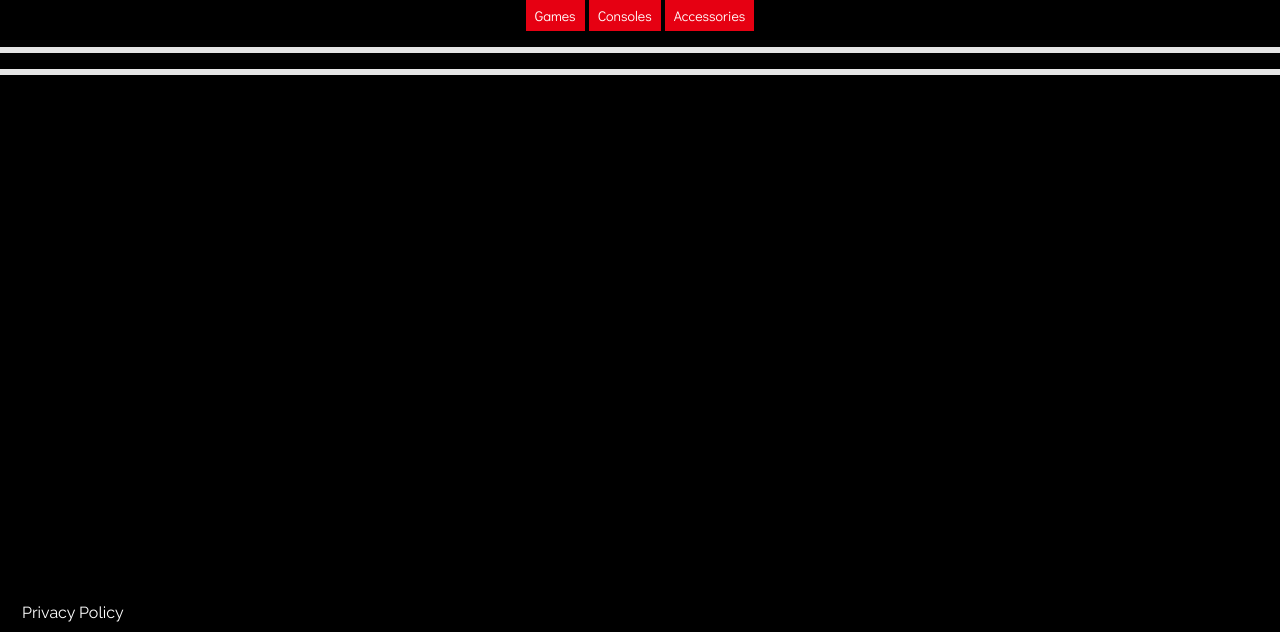
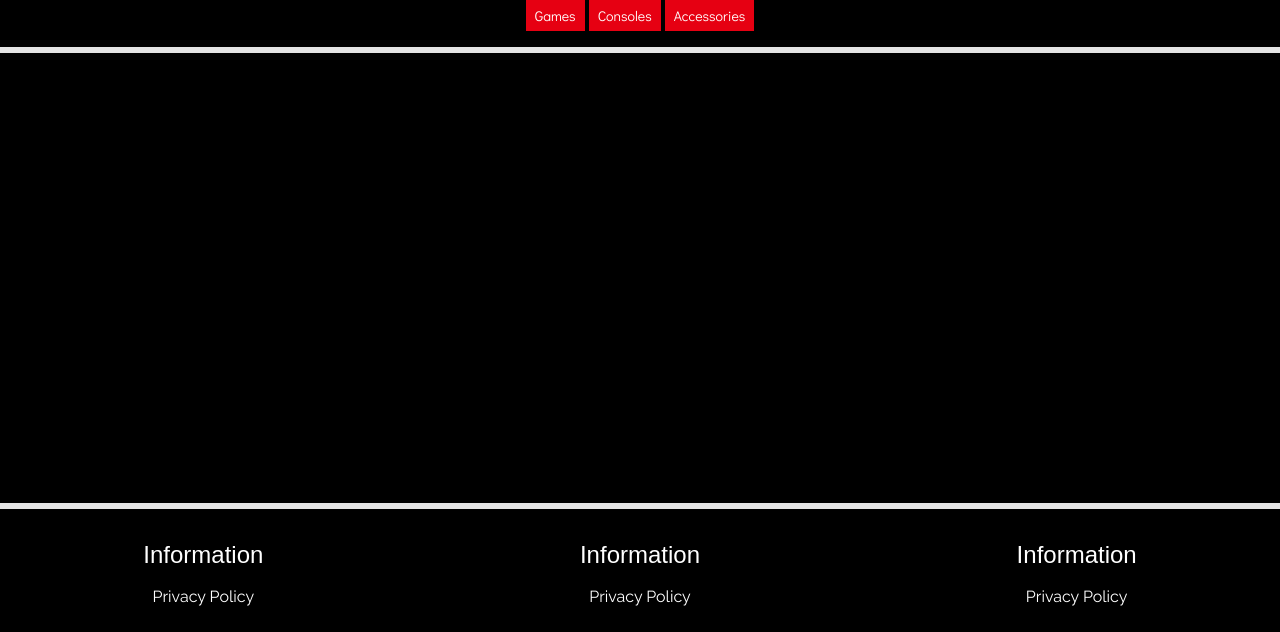
Before and after one commit to Julius-88/ludus-nexus, a Django app: page /consoles/nintendo/ in a window 1280 px wide. Shown: the part 168-800 px from the top of the page. Run offline with Django 3.2, Linux system fonts and the light colour scheme; some libraries are stand-ins or nearby versions; some web fonts are replaced.

Commit message:
Add privacy policy feature and update Design Updates in README

```diff
--- a/templates/base.html
+++ b/templates/base.html
@@ -14,7 +14,7 @@
     <meta name="keywords"
         content="console gaming, PlayStation 5, PS5, Xbox Series X, Xbox Series S, Nintendo Switch, video games, gaming accessories, latest game releases, gaming news">
     {% endblock %}
-    <meta name="author" content="Ludus Nexus">
+    <meta name="author" content="Ludus Nexus / Julius Alamarvdashti">
     {% endblock %}
     <!-- Bootstrap -->
     <link rel="stylesheet" href="https://cdn.jsdelivr.net/npm/bootstrap@4.6.2/dist/css/bootstrap.min.css"
@@ -42,7 +42,6 @@
         </a>
         {% endblock %}
     </header>
-
     <nav class="navbar navbar-expand-sm " id="navigation-bar">
         <button class="navbar-toggler" type="button" data-toggle="collapse" data-target="#navbarToggler"
             aria-controls="navbarToggler" aria-expanded="false" aria-label="Show navigation bar">
@@ -94,9 +93,22 @@
     <hr>
     {% block content %}
     {% endblock %}
-    <hr>
-    <footer class="fixed-bottom container-fluid">
-        {% include "policy.html" %}
+    <footer class="fixed-bottom container-fluid p-0">
+        <hr>
+        <div class="row">
+            <div class="col-4 text-center py-3">
+                <h4>Information</h4>
+                {% include "policy.html" %}
+            </div>
+            <div class="col-4 text-center py-3">
+                <h4>Information</h4>
+                {% include "policy.html" %}
+            </div>
+            <div class="col-4 text-center py-3">
+                <h4>Information</h4>
+                {% include "policy.html" %}
+            </div>
+        </div>
     </footer>
     <script src="https://cdn.jsdelivr.net/npm/jquery@3.5.1/dist/jquery.min.js"
         integrity="sha256-9/aliU8dGd2tb6OSsuzixeV4y/faTqgFtohetphbbj0=" crossorigin="anonymous"></script>
```
Also changed, not shown: assets/img/privacy-policy-button.JPG (added), assets/img/privacy-policy-opened.JPG (added), readme.md.
